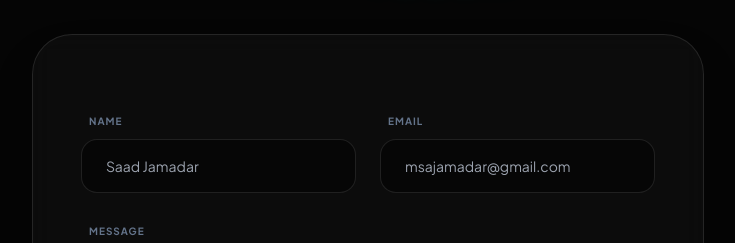
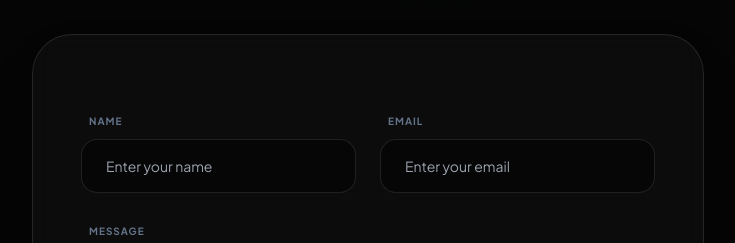
Before and after one commit to Saad-github-07/my-portfolio, a plain HTML site: page Index.html in a window 1280 px wide. Shown: the part 2160-2403 px from the top of the page, without its empty margins (272-1007 px from the left). Drawn offline with nearby package versions, Linux system fonts and the light colour scheme; some packages are replaced by stand-ins of ours; a script that the page names is missing.

Commit message:
Update placeholders for name and email inputs

```diff
--- a/Index.html
+++ b/Index.html
@@ -211,11 +211,11 @@
                 <div class="grid md:grid-cols-2 gap-6">
                     <div class="space-y-2">
                         <label class="text-[10px] uppercase tracking-widest font-bold text-slate-500 ml-2">Name</label>
-                        <input type="text" name="name" placeholder="Saad Jamadar" required class="w-full bg-black/40 border border-white/10 rounded-2xl px-6 py-4 text-sm text-white input-glow transition-all">
+                        <input type="text" name="name" placeholder="Enter your name" required class="w-full bg-black/40 border border-white/10 rounded-2xl px-6 py-4 text-sm text-white input-glow transition-all">
                     </div>
                     <div class="space-y-2">
                         <label class="text-[10px] uppercase tracking-widest font-bold text-slate-500 ml-2">Email</label>
-                        <input type="email" name="email" id="email-field" placeholder="msajamadar@gmail.com" required class="w-full bg-black/40 border border-white/10 rounded-2xl px-6 py-4 text-sm text-white input-glow transition-all">
+                        <input type="email" name="email" id="email-field" placeholder="Enter your email" required class="w-full bg-black/40 border border-white/10 rounded-2xl px-6 py-4 text-sm text-white input-glow transition-all">
                     </div>
                 </div>
                 <div class="space-y-2">
```
